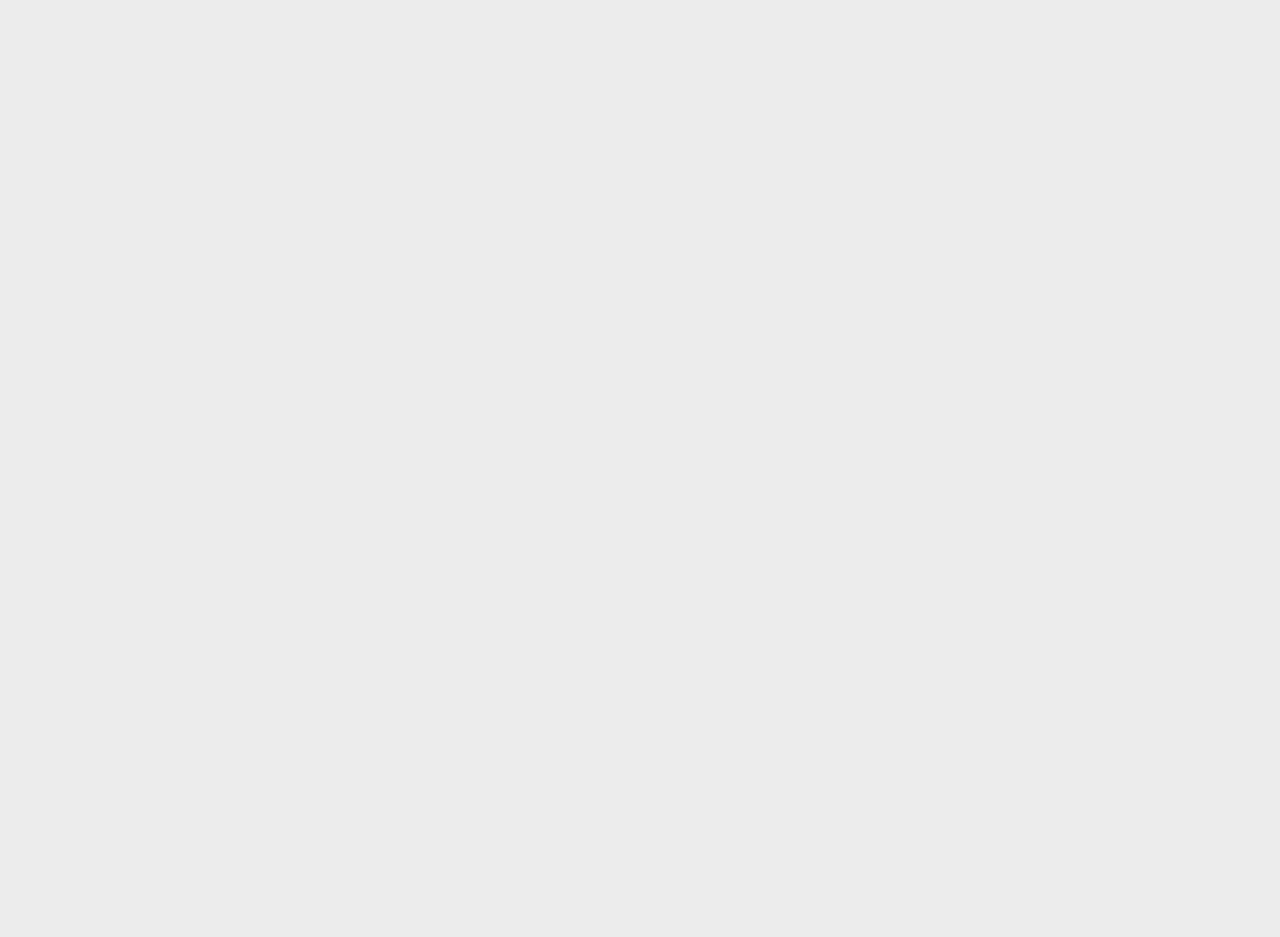
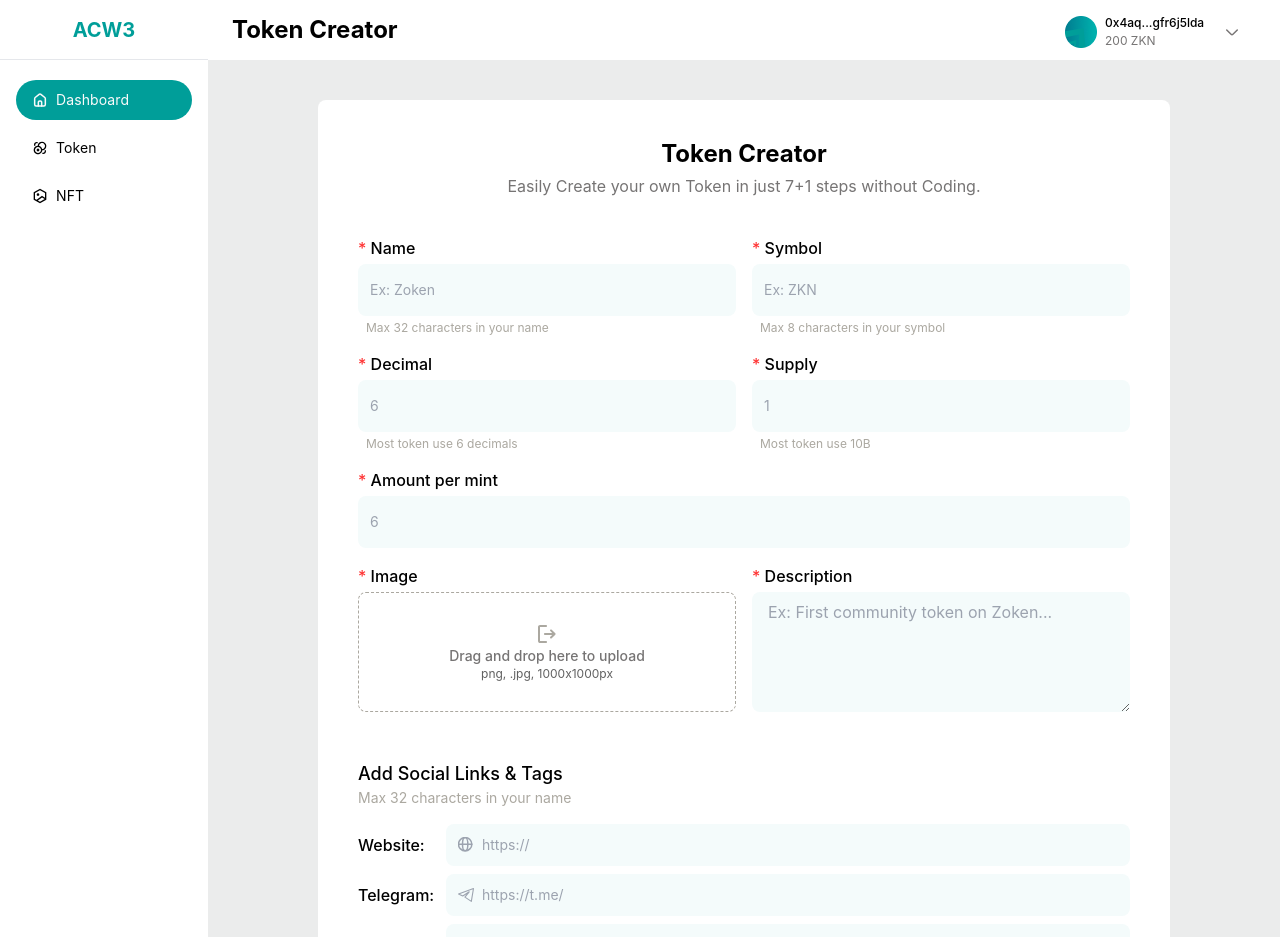
Before and after one commit to tienphat112333/AC_Tool_web3, a React (Vite) app: page /token/creator in a window 1280 px wide. Before the commit this address had no page. Shown: the top 937 px of the page. Before the commit the page ends 800 px from the top, so only its background shows below. Built offline with nearby package versions, Linux system fonts and the light colour scheme; sample sign-in values are in the browser's storage.

Commit message:
feat(ui): Token UI

```diff
--- a/src/App.tsx
+++ b/src/App.tsx
@@ -8,6 +8,7 @@ import { DashboardPage } from './pages/dashboard'
 import { ProfilePage } from './pages/profile'
 import { isAuthenticated } from './utils/auth'
 import { AuthModal } from './components/auth'
+import { TokenCreator } from './pages/token/create'
 
 const ProtectedRoute = ({ children }: { children: React.ReactNode }) => {
   return isAuthenticated() ? <>{children}</> : <Navigate to="/" replace />
@@ -64,6 +65,14 @@ const App = () => {
       <Routes>
         <Route path="/" element={<ConnectPageWithLayout />} />
         <Route
+          path="/token/creator"
+          element={
+            <ProtectedRoute>
+              <TokenCreator />
+            </ProtectedRoute>
+          }
+        />
+        <Route
           path="/dashboard"
           element={
             <ProtectedRoute>
@@ -71,6 +80,7 @@ const App = () => {
             </ProtectedRoute>
           }
         />
+
         <Route
           path="/profile/tokens"
           element={
--- a/src/components/sidebar/Sidebar.tsx
+++ b/src/components/sidebar/Sidebar.tsx
@@ -3,12 +3,14 @@ import { Button } from '../ui/button'
 import cn from '../../utils/cn'
 import { Icon } from '../ui/Icon'
 import { SIDEBAR_ITEMS } from '../../constants/sidebarItems'
+import { useNavigate } from 'react-router-dom'
 
 const Sidebar = () => {
   const [activeKey, setActiveKey] = useState<string>('dashboard')
   const [expandedKeys, setExpandedKeys] = useState<Record<string, boolean>>({
     token: false,
   })
+  const navigate = useNavigate()
   const toggleExpand = (key: string) => {
     setExpandedKeys((prev) => ({
       ...prev,
@@ -17,13 +19,13 @@ const Sidebar = () => {
   }
 
   return (
-    <aside className="w-[208px] h-[768px] bg-white flex flex-col ">
+    <aside className="w-[208px] max-h-full bg-white flex flex-col ">
       <div className="flex flex-col justify-center items-center h-[60px] border-b">
         <div className="px-6 py-5 text-xl font-bold text-primary">
           <h2>ACW3</h2>
         </div>
       </div>
-      <div className="flex flex-col justify-between items-center gap-4 h-[708px]">
+      <div className="flex flex-col justify-between items-center gap-4 h-full">
         {/* Menu */}
         <nav className="p-5 flex flex-col gap-2">
           {SIDEBAR_ITEMS.map((item) => (
@@ -41,6 +43,7 @@ const Sidebar = () => {
                     toggleExpand(item.key)
                   } else {
                     setActiveKey(item.key)
+                    navigate(item.navigate)
                   }
                 }}
               >
@@ -58,7 +61,10 @@ const Sidebar = () => {
                       className={cn(
                         'justify-start font-normal h-7 w-[122px] text-sm leading-[16px] tracking-[0.1px]'
                       )}
-                      onClick={() => setActiveKey(child.key)}
+                      onClick={() => {
+                        setActiveKey(child.key)
+                        if (child.navigate) navigate(child.navigate)
+                      }}
                     >
                       {child.label}
                     </Button>
--- a/src/components/ui/input.tsx
+++ b/src/components/ui/input.tsx
@@ -3,7 +3,7 @@ import { cva, type VariantProps } from 'class-variance-authority'
 import cn from '../../utils/cn'
 
 const inputVariants = cva(
-  'peer flex w-full items-center rounded-lg border border-[#009E99] bg-[#F5FBFB] px-3 py-2  text-sm ring-offset-white file:border-0 file:bg-transparent file:text-sm file:font-medium placeholder:text-transparent focus-visible:outline-none focus-visible:ring-2 focus-visible:ring-[#009E99] disabled:cursor-not-allowed disabled:opacity-50',
+  'peer flex w-full items-center rounded-lg bg-input px-3 py-2 text-sm ring-offset-white file:border-0 file:bg-transparent file:text-sm file:font-medium placeholder:text-transparent focus-visible:outline-none focus-visible:ring-1 focus-visible:ring-[#009E99] disabled:cursor-not-allowed disabled:opacity-50',
   {
     variants: {
       size: {
@@ -22,7 +22,8 @@ const inputVariants = cva(
 )
 
 interface InputProps
-  extends Omit<React.InputHTMLAttributes<HTMLInputElement>, 'size'>,
+  extends
+    Omit<React.InputHTMLAttributes<HTMLInputElement>, 'size'>,
     VariantProps<typeof inputVariants> {
   icon?: React.ReactNode
 }
@@ -38,11 +39,7 @@ const Input = React.forwardRef<HTMLInputElement, InputProps>(
           {...props}
         />
 
-        <div
-          className="pointer-events-none absolute inset-y-0 left-0 flex items-center px-3 text-gray-400 gap-2 transition-all
-          peer-focus:hidden
-          peer-[:not(:placeholder-shown)]:hidden"
-        >
+        <div className="pointer-events-none absolute inset-y-0 left-0 flex items-center gap-2 px-3 text-gray-400 transition-all peer-focus:hidden peer-[:not(:placeholder-shown)]:hidden">
           {icon}
 
           <span className="text-sm text-gray-400">{placeholder}</span>
--- a/src/constants/sidebarItems.tsx
+++ b/src/constants/sidebarItems.tsx
@@ -5,23 +5,25 @@ export const SIDEBAR_ITEMS = [
     key: 'dashboard',
     label: 'Dashboard',
     icon: <Icon name="Dashboard" />,
+    navigate: '/dashboard',
   },
   {
     key: 'token',
     label: 'Token',
     icon: <Icon name="Token" variant={'fill'} />,
     children: [
-      { key: 'token-create', label: 'Token Creator' },
-      { key: 'token-list', label: 'Token List' },
+      { key: 'token-create', label: 'Token Creator', navigate: '/token/creator' },
+      { key: 'token-list', label: 'Token List', navigate: '/token/list' },
     ],
+    navigate: '/token/create',
   },
   {
     key: 'nft',
     label: 'NFT',
     icon: <Icon name="Nft" variant={'fill'} />,
     children: [
-      { key: 'nft-collection', label: 'NFT Collection' },
-      { key: 'nft-list', label: 'NFT List' },
+      { key: 'nft-collection', label: 'NFT Collection', navigate: '/nft/collection' },
+      { key: 'nft-list', label: 'NFT List', naviagte: '/nft/list' },
     ],
   },
 ]
--- a/src/index.css
+++ b/src/index.css
@@ -30,6 +30,7 @@ body {
     --primary: 178 100% 31%;
     --primary2: 178 100% 22%;
     --secondary-text: 0 1% 46%;
+    --sub-text: 42 6% 65%;
     --primary-foreground: 0 0% 98%;
     --secondary: 0 0% 96.1%;
     --secondary-foreground: 0 0% 9%;
@@ -40,7 +41,7 @@ body {
     --destructive: 0 84.2% 60.2%;
     --destructive-foreground: 0 0% 98%;
     --border: 0 0% 89.8%;
-    --input: 0 0% 89.8%;
+    --input: 180 43% 97%;
     --ring: 0 0% 3.9%;
     --chart-1: 12 76% 61%;
     --chart-2: 173 58% 39%;
@@ -49,6 +50,7 @@ body {
     --chart-5: 27 87% 67%;
     --radius: 0.5rem;
     --divide: 220 14% 96%;
+    --secondary-red: 0 100% 60%;
   }
   .dark {
     --background: 0 0% 3.9%;
--- /dev/null
+++ b/src/pages/token/create/TokenCreator.tsx
@@ -0,0 +1,140 @@
+import { HeaderAuth } from '../../../components/header'
+import { Sidebar } from '../../../components/sidebar'
+import { Button } from '../../../components/ui/button'
+import { Icon } from '../../../components/ui/Icon'
+import { Input } from '../../../components/ui/input'
+
+const TokenCreator = () => {
+  return (
+    <div className="flex min-h-screen">
+      <Sidebar />
+      <div className="flex flex-1 flex-col">
+        <HeaderAuth title="Token Creator" />
+        <main className="mt-10 flex flex-col items-center justify-center">
+          <section className="h-[1036px] w-[852px] rounded-lg bg-white py-10">
+            <div className="mb-4 flex flex-col items-center gap-2">
+              <h2 className="text-2xl font-bold leading-[28px]">Token Creator</h2>
+              <p className="text-base leading-[20px] text-secondary-text">
+                Easily Create your own Token in just 7+1 steps without Coding.
+              </p>
+            </div>
+            <div className="flex w-full flex-col gap-6 px-10 pt-6">
+              <section className="flex flex-col gap-4 pb-6">
+                <div className="flex gap-4">
+                  <div className="flex w-2/4 flex-col gap-1">
+                    <p className="text-base font-medium">
+                      <span className="text-secondaryRed">*</span> Name
+                    </p>
+                    <Input placeholder="Ex: Zoken" className="h-[52px]" />
+                    <p className="ml-2 text-xs text-secondary-subText">
+                      Max 32 characters in your name
+                    </p>
+                  </div>
+                  <div className="flex w-2/4 flex-col gap-1">
+                    <p className="text-base font-medium">
+                      <span className="text-secondaryRed">*</span> Symbol
+                    </p>
+                    <Input placeholder="Ex: ZKN" className="h-[52px]" />
+                    <p className="ml-2 text-xs text-secondary-subText">
+                      Max 8 characters in your symbol
+                    </p>
+                  </div>
+                </div>
+                <div className="flex gap-4">
+                  <div className="flex w-2/4 flex-col gap-1">
+                    <p className="text-base font-medium">
+                      <span className="text-secondaryRed">*</span> Decimal
+                    </p>
+                    <Input placeholder="6" className="h-[52px]" />
+                    <p className="ml-2 text-xs text-secondary-subText">Most token use 6 decimals</p>
+                  </div>
+                  <div className="flex w-2/4 flex-col gap-1">
+                    <p className="text-base font-medium">
+                      <span className="text-secondaryRed">*</span> Supply
+                    </p>
+                    <Input placeholder="1" className="h-[52px]" />
+                    <p className="ml-2 text-xs text-secondary-subText">Most token use 10B</p>
+                  </div>
+                </div>
+                <div className="flex flex-col gap-1">
+                  <p className="text-base font-medium">
+                    <span className="text-secondaryRed">*</span> Amount per mint
+                  </p>
+                  <Input placeholder="6" className="h-[52px]" />
+                </div>
+                <div className="flex gap-4">
+                  <div className="flex w-2/4 flex-col gap-1">
+                    <p className="text-base font-medium">
+                      <span className="text-secondaryRed">*</span> Image
+                    </p>
+                    <label
+                      htmlFor="image-upload"
+                      className="flex h-[120px] cursor-pointer flex-col items-center justify-center rounded-lg border-[1.5px] border-dashed border-secondary-subText px-4 py-6 text-secondary-subText"
+                    >
+                      <div className="flex w-[200px] flex-col items-center justify-center">
+                        <Icon name="Logout" variant={'fill'} className="h-6 w-6" />
+                        <p className="text-sm font-medium text-secondary-text">
+                          Drag and drop here to upload
+                        </p>
+                        <p className="text-xs text-[#616161]">png, .jpg, 1000x1000px</p>
+                        <input
+                          type="file"
+                          id="image-upload"
+                          accept="image/png, image/jpeg"
+                          className="hidden"
+                        />
+                      </div>
+                    </label>
+                  </div>
+                  <div className="flex w-2/4 flex-col gap-1">
+                    <p className="text-base font-medium">
+                      <span className="text-secondaryRed">*</span> Description
+                    </p>
+                    <textarea
+                      className="h-full rounded-lg bg-input px-[16px] pb-4 pt-2"
+                      placeholder="Ex: First community token on Zoken..."
+                    />
+                  </div>
+                </div>
+              </section>
+              <section className="flex flex-col gap-4">
+                <div className="flex h-12 flex-col justify-between">
+                  <h2 className="text-lg font-medium">Add Social Links & Tags</h2>
+                  <p className="text-sm text-secondary-subText">Max 32 characters in your name</p>
+                </div>
+                <div className="flex w-full flex-col gap-2">
+                  <div className="flex items-center justify-center gap-4">
+                    <span className="min-w-[72px] text-base font-medium">Website:</span>
+                    <Input icon={<Icon name="web" />} placeholder="https://" className="h-[42px]" />
+                  </div>
+                  <div className="flex items-center justify-center gap-4">
+                    <span className="min-w-[72px] text-base font-medium">Telegram:</span>
+                    <Input
+                      icon={<Icon name="telegram" variant={'fill'} />}
+                      placeholder="https://t.me/"
+                      className="h-[42px]"
+                    />
+                  </div>
+                  <div className="flex items-center justify-center gap-4">
+                    <span className="min-w-[72px] text-base font-medium">Discord:</span>
+                    <Input
+                      icon={<Icon name="discord" />}
+                      placeholder="https://"
+                      className="h-[42px]"
+                    />
+                  </div>
+                  <div className="flex items-center justify-center gap-4">
+                    <span className="min-w-[72px] text-base font-medium">Twitter:</span>
+                    <Input icon={<Icon name="web" />} placeholder="https://" className="h-[42px]" />
+                  </div>
+                </div>
+              </section>
+              <Button className="w-full">Create</Button>
+            </div>
+          </section>
+        </main>
+      </div>
+    </div>
+  )
+}
+export default TokenCreator
--- /dev/null
+++ b/src/pages/token/create/index.tsx
@@ -0,0 +1 @@
+export { default as TokenCreator } from '../create/TokenCreator'
--- a/tailwind.config.js
+++ b/tailwind.config.js
@@ -13,6 +13,7 @@ export default {
         background: 'hsl(var(--background))',
         background2: 'hsl(var(--secondary-background))',
         foreground: 'hsl(var(--foreground))',
+        secondaryRed: 'hsl(var(--secondary-red))',
         colorDivide: {
           DEFAULT: 'hsl(var(--divide))',
         },
@@ -33,6 +34,7 @@ export default {
           DEFAULT: 'hsl(var(--secondary))',
           foreground: 'hsl(var(--secondary-foreground))',
           text: 'hsl(var(--secondary-text))',
+          subText: 'hsl(var(--sub-text))',
         },
         muted: {
           DEFAULT: 'hsl(var(--muted))',
```
Also changed, not shown: src/components/ui/Icon.tsx (+9 -14 lines), src/pages/connect/ConnectPage.tsx (+8 -5 lines), src/pages/token/list/index.tsx (added), 1 other file (tests, documents, lock files or other folders).
